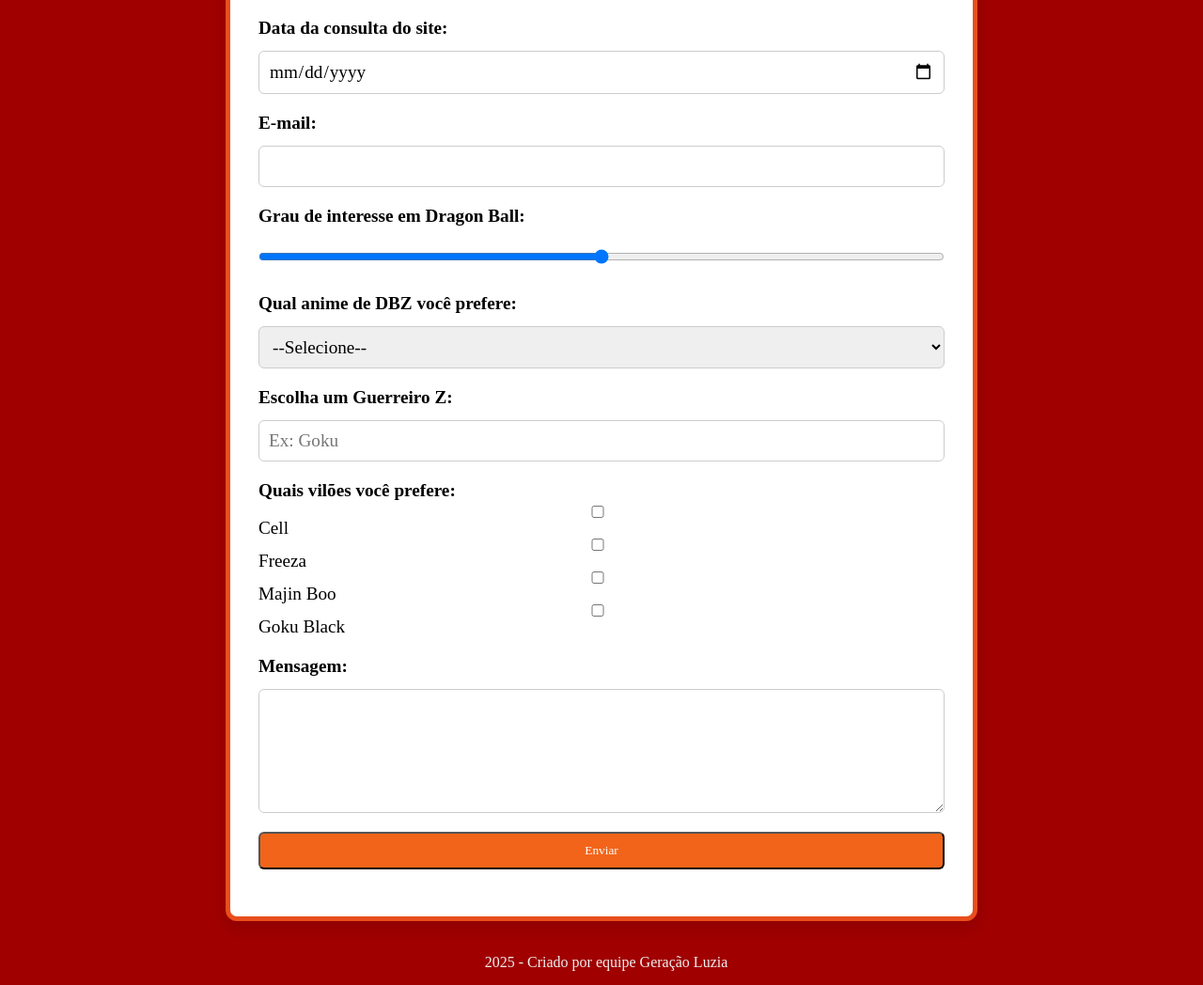
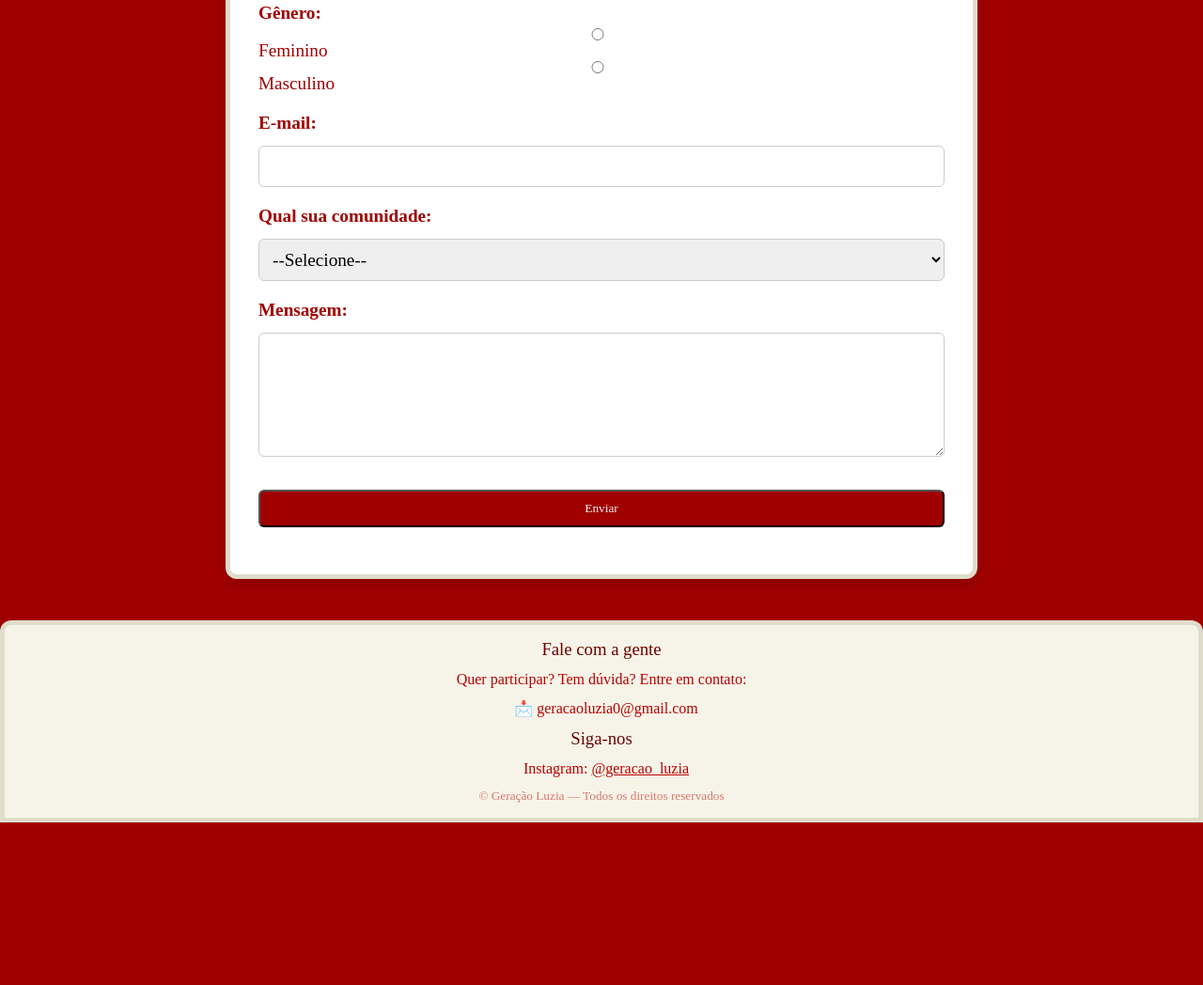
Before and after one commit to GeracaoLuzia/site-geracaoluzia, a plain HTML site: page Site-Santaluzia/contato.html in a window 1280 px wide. Shown: the part 1035-2083 px from the top of the page at 94% size. After the commit the page ends 1910 px from the top, so only its background shows below. Drawn offline with Linux system fonts and the light colour scheme; a web font is replaced by a local one.

Commit message:
Add files via upload

```diff
--- a/Site-Santaluzia/contato.html
+++ b/Site-Santaluzia/contato.html
@@ -31,11 +31,11 @@
     <section id="inicio" class="banner">
         <h1>Prefiro perder a vista a perder a Graça de Deus</h1>
     </section>
-    <main>
+         <main>
         <section id="Contato">
             <div class="container">
               <h1 class="centraliza">Contato</h1>
-              <form class="formulario-contato" action="https://formsubmit.co/samir.simon.a.a.nour@gmail.com" method="post">
+              <form class="formulario-contato" action="https://formsubmit.co/geracaoluzia0@gmail.com" method="post">
                 <div class="grupo-form" >
                     <label for="nome">Nome completo:</label>
                     <input type="text" id="nome" name="nome" required>
@@ -44,58 +44,42 @@
                     <label for="idade">Idade:</label>
                     <input type="number" id="idade" name="idade" min="5" max="100">
                 </div>
+                <div class="grupo-form" >
+                    <label for="data">Data de nacimento:</label>
+                    <input type="date" id="data" name="data" required>
+                </div>
                 <div class="grupo-form">
                     <label>Gênero:</label>
                     <input type="radio" name="genero" value="feminino"> Feminino
                     <input type="radio" name="genero" value="masculino"> Masculino
                 </div>
-                <div class="grupo-form" >
-                    <label for="data">Data da consulta do site:</label>
-                    <input type="date" id="data" name="data" required>
-                </div>
+
                 <div class="grupo-form" >
                     <label for="email">E-mail:</label>
                     <input type="email" id="email" name="email" required>
                 </div>
                 <div class="grupo-form" >
-                    <label>Grau de interesse em Dragon Ball:</label>
-                    <input type="range" min="0" max="10" name="interesse">
-                </div>
-
-                <div class="grupo-form" >
-                    <label for="anime">Qual anime de DBZ você prefere:</label>
+                    <label for="anime">Qual sua comunidade:</label>
                     <select name="anime" id="anime">
                         <option value="">--Selecione--</option>
-                        <option value="DB">Dragon Ball</option>
-                        <option value="DBZ">Dragon Ball Z</option>
-                        <option value="DBZS">Dragon Ball Super</option>
-                        <option value="GT">Dragon Ball GT</option>
+                        <option value="Cm">Comunidade Santa Luzia</option>
+                        <option value="Cm">Comunidade Nossa Senhora Aparecida (Ouro Fino)</option>
+                        <option value="Cm">Comunidade Nossa Senhora Aparecida (Quarta Divisão)</option>
+                        <option value="Cm">Comunidade Nossa Senhora da Saúde</option>
+                        <option value="Cm">Comunidade Nossa Senhora das Graças</option>
+                        <option value="Cm">Comunidade Nossa Senhora de Fátima</option>
+                        <option value="Cm">Capela Nossa Senhora do Pilar</option>
+                        <option value="Cm">Comunidade Sagrado Coração de Jesus</option>
+                        <option value="Cm">Comunidade São José</option>
+                        <option value="Cm">Outra</option>
                     </select>
-                </div>
-                <div class="grupo-form" >
-                    <label for="guerreiro">Escolha um Guerreiro Z:</label>
-                    <input list="guerreirosZ" id="guerreiro" name="guerreiro" placeholder="Ex: Goku">
-                    <datalist id="guerreirosZ">
-                        <option value="Goku">
-                        <option value="Vegeta">
-                        <option value="Gohan">
-                        <option value="Piccolo">
-                        <option value="Trunks do futuro">
-                    </datalist>
-                </div>
-                <div class="grupo-form" >
-                    <label>Quais vilões você prefere:</label>
-                      <input type="checkbox" name="uso[]" value="chatgpt"> Cell
-                      <input type="checkbox" name="uso[]" value="dalle"> Freeza
-                      <input type="checkbox" name="uso[]" value="midjourney"> Majin Boo
-                      <input type="checkbox" name="uso[]" value="bard"> Goku Black
                 </div>
                 <div class="grupo-form">
                     <label for="mensagem">Mensagem:</label>
                     <textarea id="mensagem" name="mensagem" rows="5"></textarea>
                 </div>
                 <div class="grupo-form centraliza">
-                    <button type="submit" class="btn1">Enviar</button>
+                    <button type="submit" class="btn">Enviar</button>
                     <input type="hidden" name="_captcha" value="false">
                   </div>
               </form>
@@ -103,8 +87,14 @@
         </section>
     </main>
     <footer>
-        <p>2025 - Criado por equipe Geração Luzia</p>
+        <div class="footer-contato">
+            <h3>Fale com a gente</h3>
+            <h4>Quer participar? Tem dúvida? Entre em contato:</h4>
+            <p>📩 geracaoluzia0@gmail.com</p>
+            <h3>Siga-nos</h3>
+            <p>Instagram: <a class="insta" href="https://www.instagram.com/p/DM39GkwOiEN/?igsh=aWRpNTNsajFzbmVv">@geracao_luzia</a></p>
+            <h5 class="footer-dir">© Geração Luzia — Todos os direitos reservados</h5>
+        </div>
     </footer>
 </body>
-
 </html>
--- a/Site-Santaluzia/css/style.css
+++ b/Site-Santaluzia/css/style.css
@@ -163,7 +163,6 @@ nav ul li a{
  }
 
  #encontros{
-   background-color:  #a00000;
    padding-left: 20px;
    padding-right: 20px;
    margin-left: 30px;
@@ -252,22 +251,11 @@ nav ul li a{
     transform: scale(1.05);
    }
 
-.modal-content h4 a {
-   text-decoration: none;
-   color: #F26419;
-}
 
 #contato .cont-tit{
    display: flex;
    justify-content: center;
-}
-
-#contato .cont-itens{
-   margin-left: 10px;
-   margin-right: 10px;
-   background-color: #F26419;
-   padding: 15px 15px 15px 15px;
-   border: 5px solid #E94E1B;
+   color: #f6f4e8;
 }
 
 #contato p{
@@ -278,11 +266,12 @@ nav ul li a{
 }
 
 .centraliza{
+   color: #f6f4e8;
    text-align: center;
 }
 
 .formulario-contato {
-   border: 5px solid #E94E1B;
+   border: 5px solid #dfdcccff;
    background-color: white;
    padding: 30px;
    border-radius: 12px;
@@ -290,7 +279,7 @@ nav ul li a{
    max-width: 800px;
    margin: auto;
    margin-top: 40px;
-   color: black;
+   color: #a00000;
  }
 
  .grupo-form {
@@ -321,30 +310,33 @@ nav ul li a{
    font-weight: bold;
  }
 
-.btn1{
-   background-color: #F26419;
-   color: white;
-   padding: 10px;
-   border-radius: 6px;
-   cursor: pointer;
-}
+.footer-contato{
+   border-top-left-radius: 12px;
+   border-top-right-radius: 12px;
+   display: flex;
+   flex-direction: column;
+   align-items: center;
+    margin-top:34px;
+    background-color: #f6f4e8;
+    padding: 15px 15px 15px 15px;
+    border: 5px solid #dfdcccff;
+    color:#b90000;
+    margin-left:auto;
+    margin-right:auto;
+    gap:12px;
+ }
 
+ .footer-contato h3{
+   color: #6e0101;
+ }
 
+ .insta{
+   color: #b90000;
+ }
 
-
-
-footer{
-   margin-top: 10px;
-   display: flex;
-   justify-content: center;
-   align-items: center;
-   background: #a00000;
-   color: #F0F0F0;
-   padding: 15px 15px 15px 15px;
-
-   margin-left: 20px;
-   margin-right: 20px;
-}
+ .footer-dir{
+   color: #b9000083;
+ }
 
 /*Modal*/
 
```
Also changed, not shown: Site-Santaluzia/index.html (+8 -1 lines).
